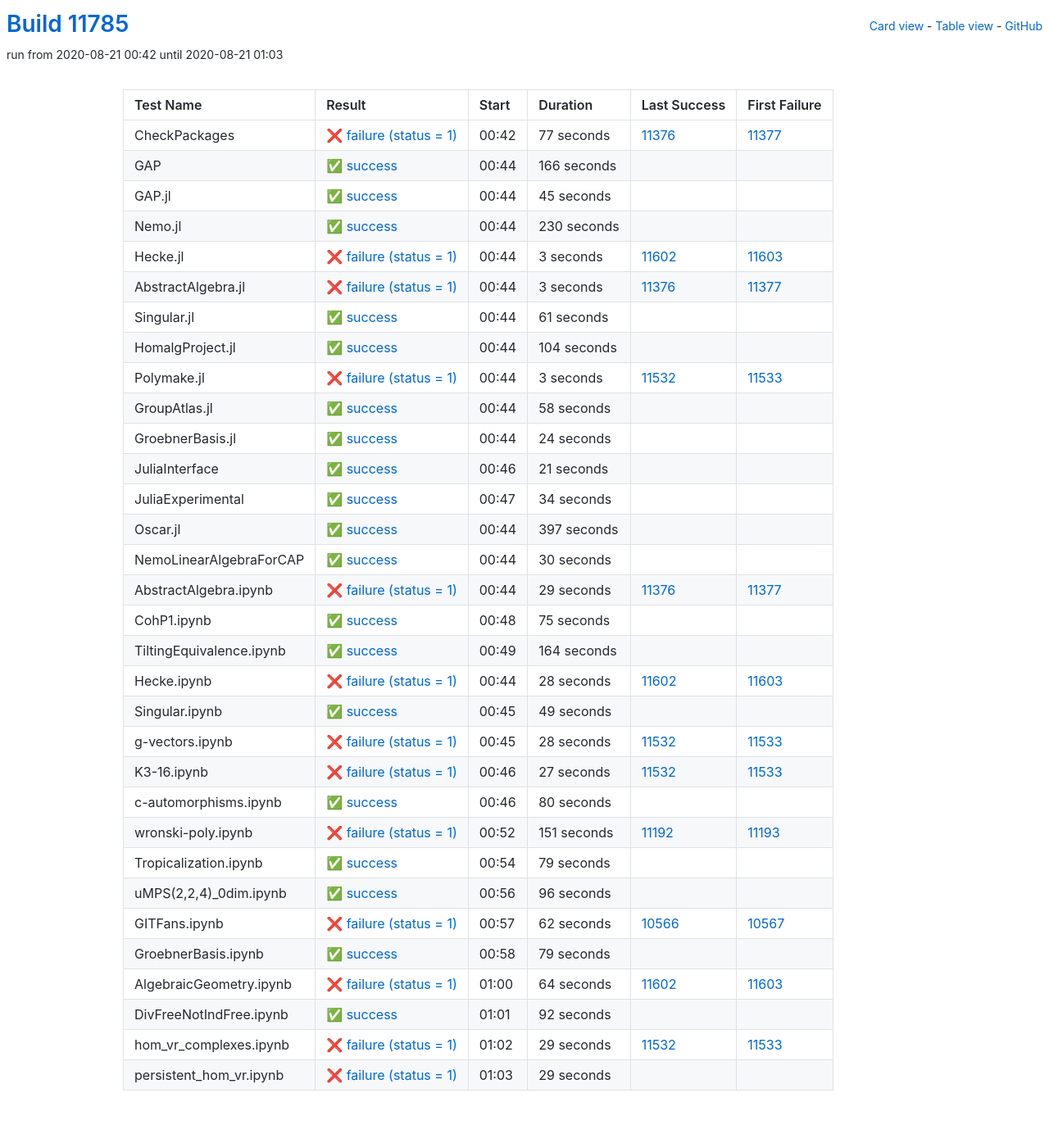
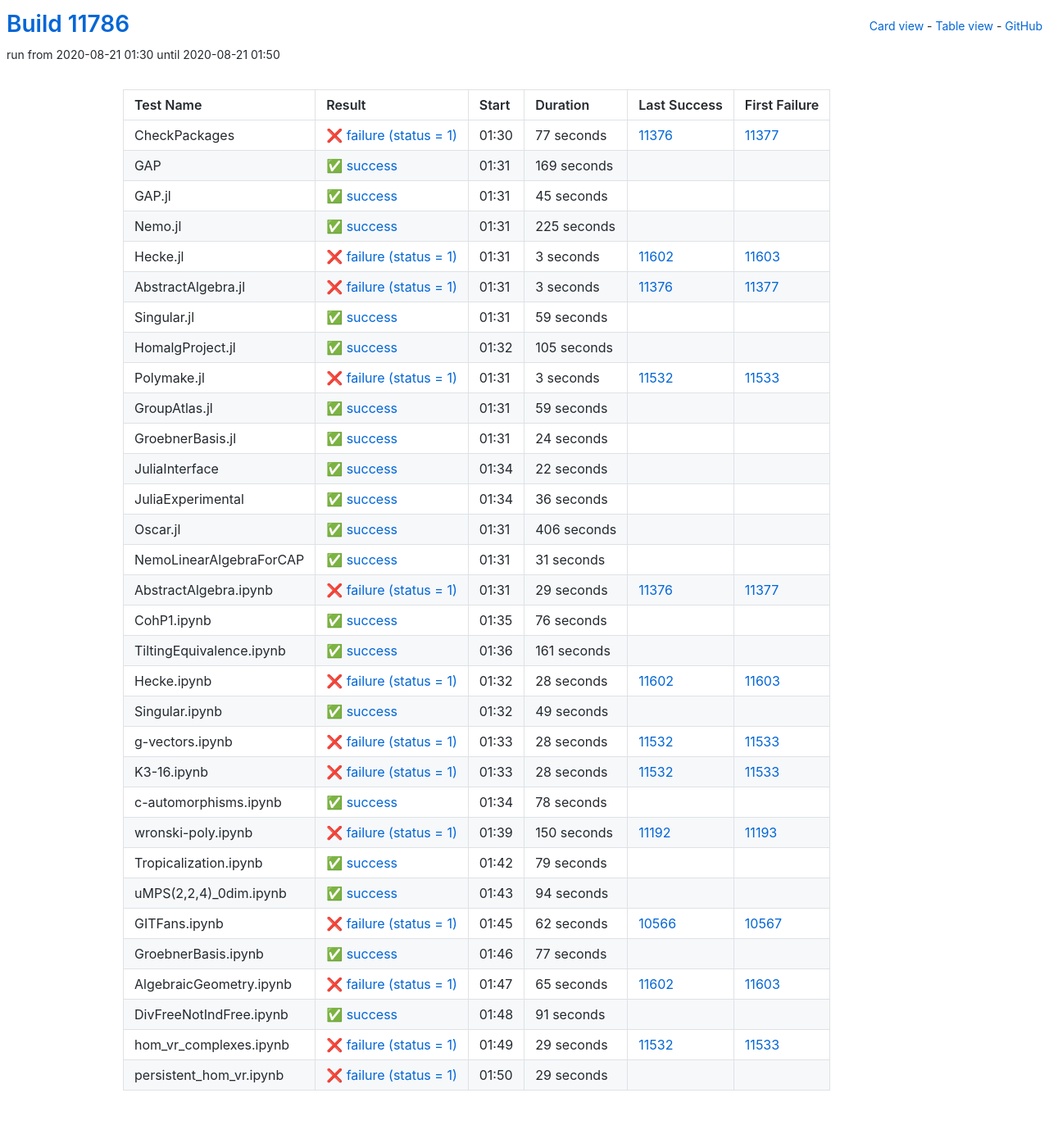
Before and after one commit to oscar-system/oscar-ci-status, a Jekyll site: the page built from table.html, in a window 1280 px wide. Shown: the whole page at 82% size. Built offline with Jekyll 4.4.1, drawn with Linux system fonts in a browser that asks for light colours.

Commit message:
Build #11786

```diff
--- a/_data/ci.yml
+++ b/_data/ci.yml
@@ -1,6 +1,6 @@
 ---
-build: 11785
-build_url: https://oscarci.mathematik.uni-kl.de/job/oscar/11785/
+build: 11786
+build_url: https://oscarci.mathematik.uni-kl.de/job/oscar/11786/
 job: oscar
 organization: oscar-system
 repo: oscar-ci-status
@@ -8,8 +8,8 @@
 tests:
 - name: CheckPackages
   id: checkpackages
-  log: https://oscarci.mathematik.uni-kl.de/job/oscar/11785/artifact/logs/build-11785/CheckPackages.log
-  start: 2020-08-21 00:42
+  log: https://oscarci.mathematik.uni-kl.de/job/oscar/11786/artifact/logs/build-11786/CheckPackages.log
+  start: 2020-08-21 01:30
   success: false
   exitcode: 1
   status: failure
@@ -20,20 +20,20 @@
   first_failure_url: https://oscarci.mathematik.uni-kl.de/job/oscar/11377/
 - name: GAP
   id: gap
-  log: https://oscarci.mathematik.uni-kl.de/job/oscar/11785/artifact/logs/build-11785/GAP.log
-  start: 2020-08-21 00:44
+  log: https://oscarci.mathematik.uni-kl.de/job/oscar/11786/artifact/logs/build-11786/GAP.log
+  start: 2020-08-21 01:31
   success: true
   exitcode: 0
   status: success
-  duration: 166
+  duration: 169
   last_success: false
   last_success_url:
   first_failure: false
   first_failure_url:
 - name: GAP.jl
   id: gap-jl
-  log: https://oscarci.mathematik.uni-kl.de/job/oscar/11785/artifact/logs/build-11785/GAP.jl.log
-  start: 2020-08-21 00:44
+  log: https://oscarci.mathematik.uni-kl.de/job/oscar/11786/artifact/logs/build-11786/GAP.jl.log
+  start: 2020-08-21 01:31
   success: true
   exitcode: 0
   status: success
@@ -44,20 +44,20 @@
   first_failure_url:
 - name: Nemo.jl
   id: nemo-jl
-  log: https://oscarci.mathematik.uni-kl.de/job/oscar/11785/artifact/logs/build-11785/Nemo.jl.log
-  start: 2020-08-21 00:44
+  log: https://oscarci.mathematik.uni-kl.de/job/oscar/11786/artifact/logs/build-11786/Nemo.jl.log
+  start: 2020-08-21 01:31
   success: true
   exitcode: 0
   status: success
-  duration: 230
+  duration: 225
   last_success: false
   last_success_url:
   first_failure: false
   first_failure_url:
 - name: Hecke.jl
   id: hecke-jl
-  log: https://oscarci.mathematik.uni-kl.de/job/oscar/11785/artifact/logs/build-11785/Hecke.jl.log
-  start: 2020-08-21 00:44
+  log: https://oscarci.mathematik.uni-kl.de/job/oscar/11786/artifact/logs/build-11786/Hecke.jl.log
+  start: 2020-08-21 01:31
   success: false
   exitcode: 1
   status: failure
@@ -68,8 +68,8 @@
   first_failure_url: https://oscarci.mathematik.uni-kl.de/job/oscar/11603/
 - name: AbstractAlgebra.jl
   id: abstractalgebra-jl
-  log: https://oscarci.mathematik.uni-kl.de/job/oscar/11785/artifact/logs/build-11785/AbstractAlgebra.jl.log
-  start: 2020-08-21 00:44
+  log: https://oscarci.mathematik.uni-kl.de/job/oscar/11786/artifact/logs/build-11786/AbstractAlgebra.jl.log
+  start: 2020-08-21 01:31
   success: false
   exitcode: 1
   status: failure
@@ -80,32 +80,32 @@
   first_failure_url: https://oscarci.mathematik.uni-kl.de/job/oscar/11377/
 - name: Singular.jl
   id: singular-jl
-  log: https://oscarci.mathematik.uni-kl.de/job/oscar/11785/artifact/logs/build-11785/Singular.jl.log
-  start: 2020-08-21 00:44
+  log: https://oscarci.mathematik.uni-kl.de/job/oscar/11786/artifact/logs/build-11786/Singular.jl.log
+  start: 2020-08-21 01:31
   success: true
   exitcode: 0
   status: success
-  duration: 61
+  duration: 59
   last_success: false
   last_success_url:
   first_failure: false
   first_failure_url:
 - name: HomalgProject.jl
   id: homalgproject-jl
-  log: https://oscarci.mathematik.uni-kl.de/job/oscar/11785/artifact/logs/build-11785/HomalgProject.jl.log
-  start: 2020-08-21 00:44
+  log: https://oscarci.mathematik.uni-kl.de/job/oscar/11786/artifact/logs/build-11786/HomalgProject.jl.log
+  start: 2020-08-21 01:32
   success: true
   exitcode: 0
   status: success
-  duration: 104
+  duration: 105
   last_success: false
   last_success_url:
   first_failure: false
   first_failure_url:
 - name: Polymake.jl
   id: polymake-jl
-  log: https://oscarci.mathematik.uni-kl.de/job/oscar/11785/artifact/logs/build-11785/Polymake.jl.log
-  start: 2020-08-21 00:44
+  log: https://oscarci.mathematik.uni-kl.de/job/oscar/11786/artifact/logs/build-11786/Polymake.jl.log
+  start: 2020-08-21 01:31
   success: false
   exitcode: 1
   status: failure
@@ -116,20 +116,20 @@
   first_failure_url: https://oscarci.mathematik.uni-kl.de/job/oscar/11533/
 - name: GroupAtlas.jl
   id: groupatlas-jl
-  log: https://oscarci.mathematik.uni-kl.de/job/oscar/11785/artifact/logs/build-11785/GroupAtlas.jl.log
-  start: 2020-08-21 00:44
+  log: https://oscarci.mathematik.uni-kl.de/job/oscar/11786/artifact/logs/build-11786/GroupAtlas.jl.log
+  start: 2020-08-21 01:31
   success: true
   exitcode: 0
   status: success
-  duration: 58
+  duration: 59
   last_success: false
   last_success_url:
   first_failure: false
   first_failure_url:
 - name: GroebnerBasis.jl
   id: groebnerbasis-jl
-  log: https://oscarci.mathematik.uni-kl.de/job/oscar/11785/artifact/logs/build-11785/GroebnerBasis.jl.log
-  start: 2020-08-21 00:44
+  log: https://oscarci.mathematik.uni-kl.de/job/oscar/11786/artifact/logs/build-11786/GroebnerBasis.jl.log
+  start: 2020-08-21 01:31
   success: true
   exitcode: 0
   status: success
@@ -140,56 +140,56 @@
   first_failure_url:
 - name: JuliaInterface
   id: juliainterface
-  log: https://oscarci.mathematik.uni-kl.de/job/oscar/11785/artifact/logs/build-11785/JuliaInterface.log
-  start: 2020-08-21 00:46
+  log: https://oscarci.mathematik.uni-kl.de/job/oscar/11786/artifact/logs/build-11786/JuliaInterface.log
+  start: 2020-08-21 01:34
   success: true
   exitcode: 0
   status: success
-  duration: 21
+  duration: 22
   last_success: false
   last_success_url:
   first_failure: false
   first_failure_url:
 - name: JuliaExperimental
   id: juliaexperimental
-  log: https://oscarci.mathematik.uni-kl.de/job/oscar/11785/artifact/logs/build-11785/JuliaExperimental.log
-  start: 2020-08-21 00:47
+  log: https://oscarci.mathematik.uni-kl.de/job/oscar/11786/artifact/logs/build-11786/JuliaExperimental.log
+  start: 2020-08-21 01:34
   success: true
   exitcode: 0
   status: success
-  duration: 34
+  duration: 36
   last_success: false
   last_success_url:
   first_failure: false
   first_failure_url:
 - name: Oscar.jl
   id: oscar-jl
-  log: https://oscarci.mathematik.uni-kl.de/job/oscar/11785/artifact/logs/build-11785/Oscar.jl.log
-  start: 2020-08-21 00:44
+  log: https://oscarci.mathematik.uni-kl.de/job/oscar/11786/artifact/logs/build-11786/Oscar.jl.log
+  start: 2020-08-21 01:31
   success: true
   exitcode: 0
   status: success
-  duration: 397
+  duration: 406
   last_success: false
   last_success_url:
   first_failure: false
   first_failure_url:
 - name: NemoLinearAlgebraForCAP
   id: nemolinearalgebraforcap
-  log: https://oscarci.mathematik.uni-kl.de/job/oscar/11785/artifact/logs/build-11785/NemoLinearAlgebraForCAP.log
-  start: 2020-08-21 00:44
+  log: https://oscarci.mathematik.uni-kl.de/job/oscar/11786/artifact/logs/build-11786/NemoLinearAlgebraForCAP.log
+  start: 2020-08-21 01:31
   success: true
   exitcode: 0
   status: success
-  duration: 30
+  duration: 31
   last_success: false
   last_success_url:
   first_failure: false
   first_failure_url:
 - name: AbstractAlgebra.ipynb
   id: abstractalgebra-ipynb
-  log: https://oscarci.mathematik.uni-kl.de/job/oscar/11785/artifact/logs/build-11785/AbstractAlgebra.ipynb.log
-  start: 2020-08-21 00:44
+  log: https://oscarci.mathematik.uni-kl.de/job/oscar/11786/artifact/logs/build-11786/AbstractAlgebra.ipynb.log
+  start: 2020-08-21 01:31
   success: false
   exitcode: 1
   status: failure
@@ -200,32 +200,32 @@
   first_failure_url: https://oscarci.mathematik.uni-kl.de/job/oscar/11377/
 - name: CohP1.ipynb
   id: cohp1-ipynb
-  log: https://oscarci.mathematik.uni-kl.de/job/oscar/11785/artifact/logs/build-11785/CohP1.ipynb.log
-  start: 2020-08-21 00:48
+  log: https://oscarci.mathematik.uni-kl.de/job/oscar/11786/artifact/logs/build-11786/CohP1.ipynb.log
+  start: 2020-08-21 01:35
   success: true
   exitcode: 0
   status: success
-  duration: 75
+  duration: 76
   last_success: false
   last_success_url:
   first_failure: false
   first_failure_url:
 - name: TiltingEquivalence.ipynb
   id: tiltingequivalence-ipynb
-  log: https://oscarci.mathematik.uni-kl.de/job/oscar/11785/artifact/logs/build-11785/TiltingEquivalence.ipynb.log
-  start: 2020-08-21 00:49
+  log: https://oscarci.mathematik.uni-kl.de/job/oscar/11786/artifact/logs/build-11786/TiltingEquivalence.ipynb.log
+  start: 2020-08-21 01:36
   success: true
   exitcode: 0
   status: success
-  duration: 164
+  duration: 161
   last_success: false
   last_success_url:
   first_failure: false
   first_failure_url:
 - name: Hecke.ipynb
   id: hecke-ipynb
-  log: https://oscarci.mathematik.uni-kl.de/job/oscar/11785/artifact/logs/build-11785/Hecke.ipynb.log
-  start: 2020-08-21 00:44
+  log: https://oscarci.mathematik.uni-kl.de/job/oscar/11786/artifact/logs/build-11786/Hecke.ipynb.log
+  start: 2020-08-21 01:32
   success: false
   exitcode: 1
   status: failure
@@ -236,8 +236,8 @@
   first_failure_url: https://oscarci.mathematik.uni-kl.de/job/oscar/11603/
 - name: Singular.ipynb
   id: singular-ipynb
-  log: https://oscarci.mathematik.uni-kl.de/job/oscar/11785/artifact/logs/build-11785/Singular.ipynb.log
-  start: 2020-08-21 00:45
+  log: https://oscarci.mathematik.uni-kl.de/job/oscar/11786/artifact/logs/build-11786/Singular.ipynb.log
+  start: 2020-08-21 01:32
   success: true
   exitcode: 0
   status: success
@@ -248,8 +248,8 @@
   first_failure_url:
 - name: g-vectors.ipynb
   id: g-vectors-ipynb
-  log: https://oscarci.mathematik.uni-kl.de/job/oscar/11785/artifact/logs/build-11785/g-vectors.ipynb.log
-  start: 2020-08-21 00:45
+  log: https://oscarci.mathematik.uni-kl.de/job/oscar/11786/artifact/logs/build-11786/g-vectors.ipynb.log
+  start: 2020-08-21 01:33
   success: false
   exitcode: 1
   status: failure
@@ -260,44 +260,44 @@
   first_failure_url: https://oscarci.mathematik.uni-kl.de/job/oscar/11533/
 - name: K3-16.ipynb
   id: k3-16-ipynb
-  log: https://oscarci.mathematik.uni-kl.de/job/oscar/11785/artifact/logs/build-11785/K3-16.ipynb.log
-  start: 2020-08-21 00:46
+  log: https://oscarci.mathematik.uni-kl.de/job/oscar/11786/artifact/logs/build-11786/K3-16.ipynb.log
+  start: 2020-08-21 01:33
   success: false
   exitcode: 1
   status: failure
-  duration: 27
+  duration: 28
   last_success: 11532
   last_success_url: https://oscarci.mathematik.uni-kl.de/job/oscar/11532/
   first_failure: 11533
   first_failure_url: https://oscarci.mathematik.uni-kl.de/job/oscar/11533/
 - name: c-automorphisms.ipynb
   id: c-automorphisms-ipynb
-  log: https://oscarci.mathematik.uni-kl.de/job/oscar/11785/artifact/logs/build-11785/c-automorphisms.ipynb.log
-  start: 2020-08-21 00:46
+  log: https://oscarci.mathematik.uni-kl.de/job/oscar/11786/artifact/logs/build-11786/c-automorphisms.ipynb.log
+  start: 2020-08-21 01:34
   success: true
   exitcode: 0
   status: success
-  duration: 80
+  duration: 78
   last_success: false
   last_success_url:
   first_failure: false
   first_failure_url:
 - name: wronski-poly.ipynb
   id: wronski-poly-ipynb
-  log: https://oscarci.mathematik.uni-kl.de/job/oscar/11785/artifact/logs/build-11785/wronski-poly.ipynb.log
-  start: 2020-08-21 00:52
+  log: https://oscarci.mathematik.uni-kl.de/job/oscar/11786/artifact/logs/build-11786/wronski-poly.ipynb.log
+  start: 2020-08-21 01:39
   success: false
   exitcode: 1
   status: failure
-  duration: 151
+  duration: 150
   last_success: 11192
   last_success_url: https://oscarci.mathematik.uni-kl.de/job/oscar/11192/
   first_failure: 11193
   first_failure_url: https://oscarci.mathematik.uni-kl.de/job/oscar/11193/
 - name: Tropicalization.ipynb
   id: tropicalization-ipynb
-  log: https://oscarci.mathematik.uni-kl.de/job/oscar/11785/artifact/logs/build-11785/Tropicalization.ipynb.log
-  start: 2020-08-21 00:54
+  log: https://oscarci.mathematik.uni-kl.de/job/oscar/11786/artifact/logs/build-11786/Tropicalization.ipynb.log
+  start: 2020-08-21 01:42
   success: true
   exitcode: 0
   status: success
@@ -308,20 +308,20 @@
   first_failure_url:
 - name: uMPS(2,2,4)_0dim.ipynb
   id: umps-2-2-4-0dim-ipynb
-  log: https://oscarci.mathematik.uni-kl.de/job/oscar/11785/artifact/logs/build-11785/uMPS-2-2-4-_0dim.ipynb.log
-  start: 2020-08-21 00:56
+  log: https://oscarci.mathematik.uni-kl.de/job/oscar/11786/artifact/logs/build-11786/uMPS-2-2-4-_0dim.ipynb.log
+  start: 2020-08-21 01:43
   success: true
   exitcode: 0
   status: success
-  duration: 96
+  duration: 94
   last_success: false
   last_success_url:
   first_failure: false
   first_failure_url:
 - name: GITFans.ipynb
   id: gitfans-ipynb
-  log: https://oscarci.mathematik.uni-kl.de/job/oscar/11785/artifact/logs/build-11785/GITFans.ipynb.log
-  start: 2020-08-21 00:57
+  log: https://oscarci.mathematik.uni-kl.de/job/oscar/11786/artifact/logs/build-11786/GITFans.ipynb.log
+  start: 2020-08-21 01:45
   success: false
   exitcode: 1
   status: failure
@@ -332,44 +332,44 @@
   first_failure_url: https://oscarci.mathematik.uni-kl.de/job/oscar/10567/
 - name: GroebnerBasis.ipynb
   id: groebnerbasis-ipynb
-  log: https://oscarci.mathematik.uni-kl.de/job/oscar/11785/artifact/logs/build-11785/GroebnerBasis.ipynb.log
-  start: 2020-08-21 00:58
+  log: https://oscarci.mathematik.uni-kl.de/job/oscar/11786/artifact/logs/build-11786/GroebnerBasis.ipynb.log
+  start: 2020-08-21 01:46
   success: true
   exitcode: 0
   status: success
-  duration: 79
+  duration: 77
   last_success: false
   last_success_url:
   first_failure: false
   first_failure_url:
 - name: AlgebraicGeometry.ipynb
   id: algebraicgeometry-ipynb
-  log: https://oscarci.mathematik.uni-kl.de/job/oscar/11785/artifact/logs/build-11785/AlgebraicGeometry.ipynb.log
-  start: 2020-08-21 01:00
+  log: https://oscarci.mathematik.uni-kl.de/job/oscar/11786/artifact/logs/build-11786/AlgebraicGeometry.ipynb.log
+  start: 2020-08-21 01:47
   success: false
   exitcode: 1
   status: failure
-  duration: 64
+  duration: 65
   last_success: 11602
   last_success_url: https://oscarci.mathematik.uni-kl.de/job/oscar/11602/
   first_failure: 11603
   first_failure_url: https://oscarci.mathematik.uni-kl.de/job/oscar/11603/
 - name: DivFreeNotIndFree.ipynb
   id: divfreenotindfree-ipynb
-  log: https://oscarci.mathematik.uni-kl.de/job/oscar/11785/artifact/logs/build-11785/DivFreeNotIndFree.ipynb.log
-  start: 2020-08-21 01:01
+  log: https://oscarci.mathematik.uni-kl.de/job/oscar/11786/artifact/logs/build-11786/DivFreeNotIndFree.ipynb.log
+  start: 2020-08-21 01:48
   success: true
   exitcode: 0
   status: success
-  duration: 92
+  duration: 91
   last_success: false
   last_success_url:
   first_failure: false
   first_failure_url:
 - name: hom_vr_complexes.ipynb
   id: hom-vr-complexes-ipynb
-  log: https://oscarci.mathematik.uni-kl.de/job/oscar/11785/artifact/logs/build-11785/hom_vr_complexes.ipynb.log
-  start: 2020-08-21 01:02
+  log: https://oscarci.mathematik.uni-kl.de/job/oscar/11786/artifact/logs/build-11786/hom_vr_complexes.ipynb.log
+  start: 2020-08-21 01:49
   success: false
   exitcode: 1
   status: failure
@@ -380,8 +380,8 @@
   first_failure_url: https://oscarci.mathematik.uni-kl.de/job/oscar/11533/
 - name: persistent_hom_vr.ipynb
   id: persistent-hom-vr-ipynb
-  log: https://oscarci.mathematik.uni-kl.de/job/oscar/11785/artifact/logs/build-11785/persistent_hom_vr.ipynb.log
-  start: 2020-08-21 01:03
+  log: https://oscarci.mathematik.uni-kl.de/job/oscar/11786/artifact/logs/build-11786/persistent_hom_vr.ipynb.log
+  start: 2020-08-21 01:50
   success: false
   exitcode: 1
   status: failure
```
Also changed, not shown: README.md.
